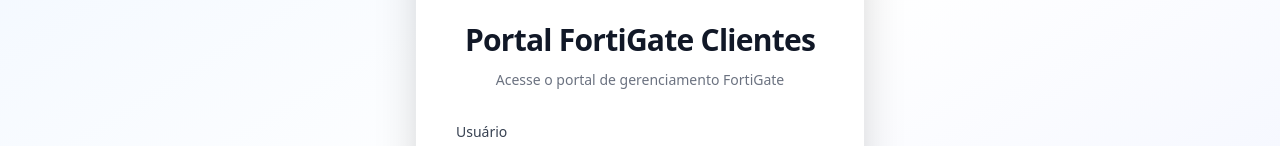
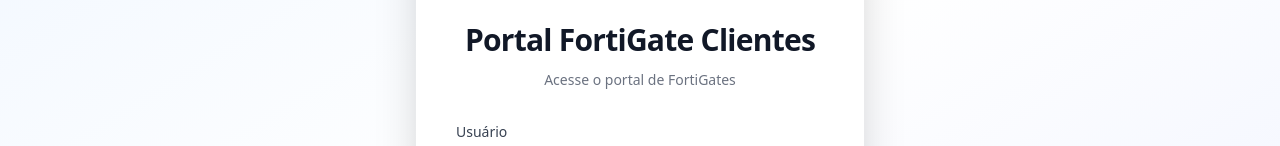
Before and after one commit to hickzada/fortigatespin, a React (Vite) app: page / in a window 1280 px wide. Shown: the part 273-419 px from the top of the page. Built offline with nearby package versions, Linux system fonts and the light colour scheme.

Commit message:
Update App.tsx

```diff
--- a/src/App.tsx
+++ b/src/App.tsx
@@ -72,7 +72,7 @@ function App() {
               />
             </div>
             <h2 className="mt-8 text-3xl font-extrabold text-gray-900 tracking-tight">Portal FortiGate Clientes</h2>
-            <p className="mt-3 text-sm text-gray-500">Acesse o portal de gerenciamento FortiGate</p>
+            <p className="mt-3 text-sm text-gray-500">Acesse o portal de FortiGates</p>
           </div>
           <form className="mt-8 space-y-6" onSubmit={handleLogin}>
             {error && (
```
